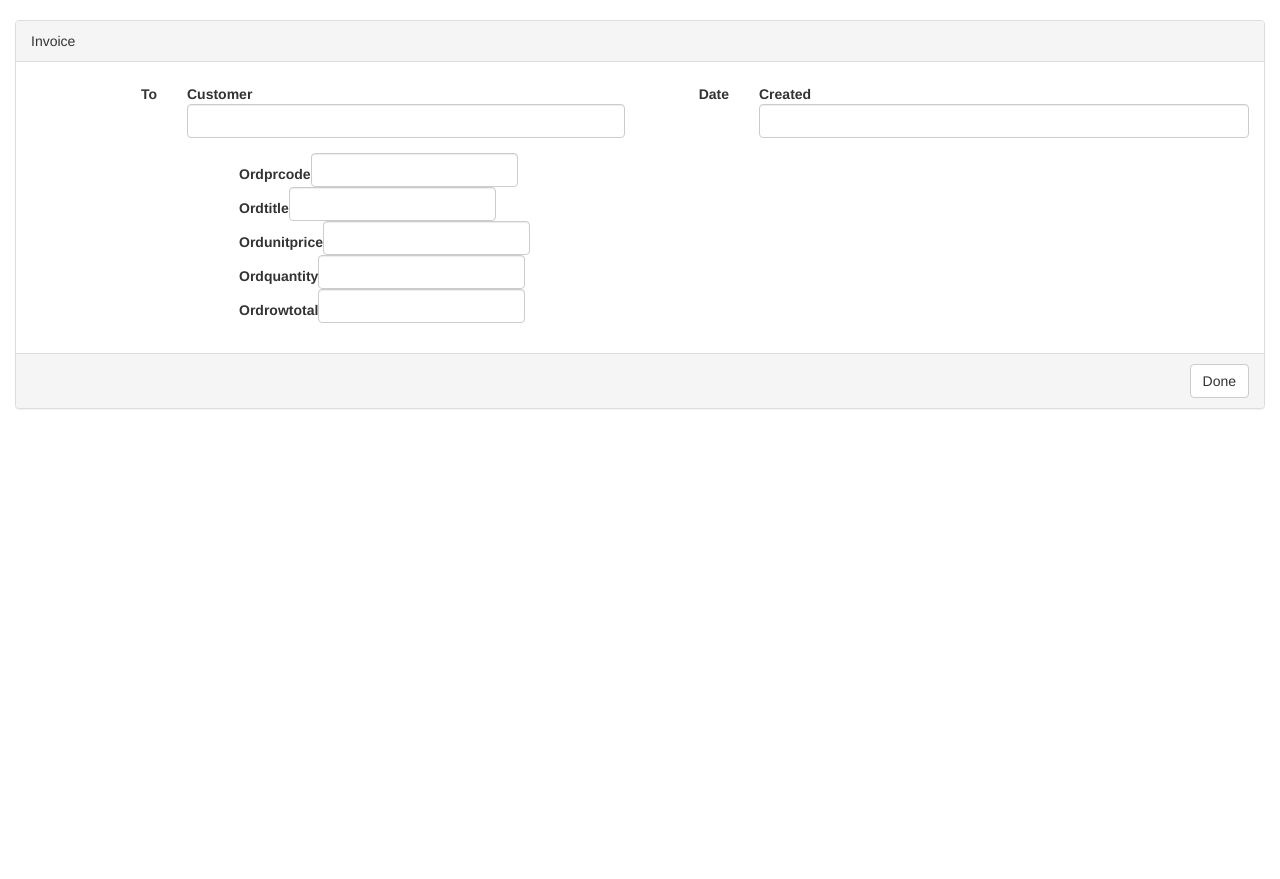
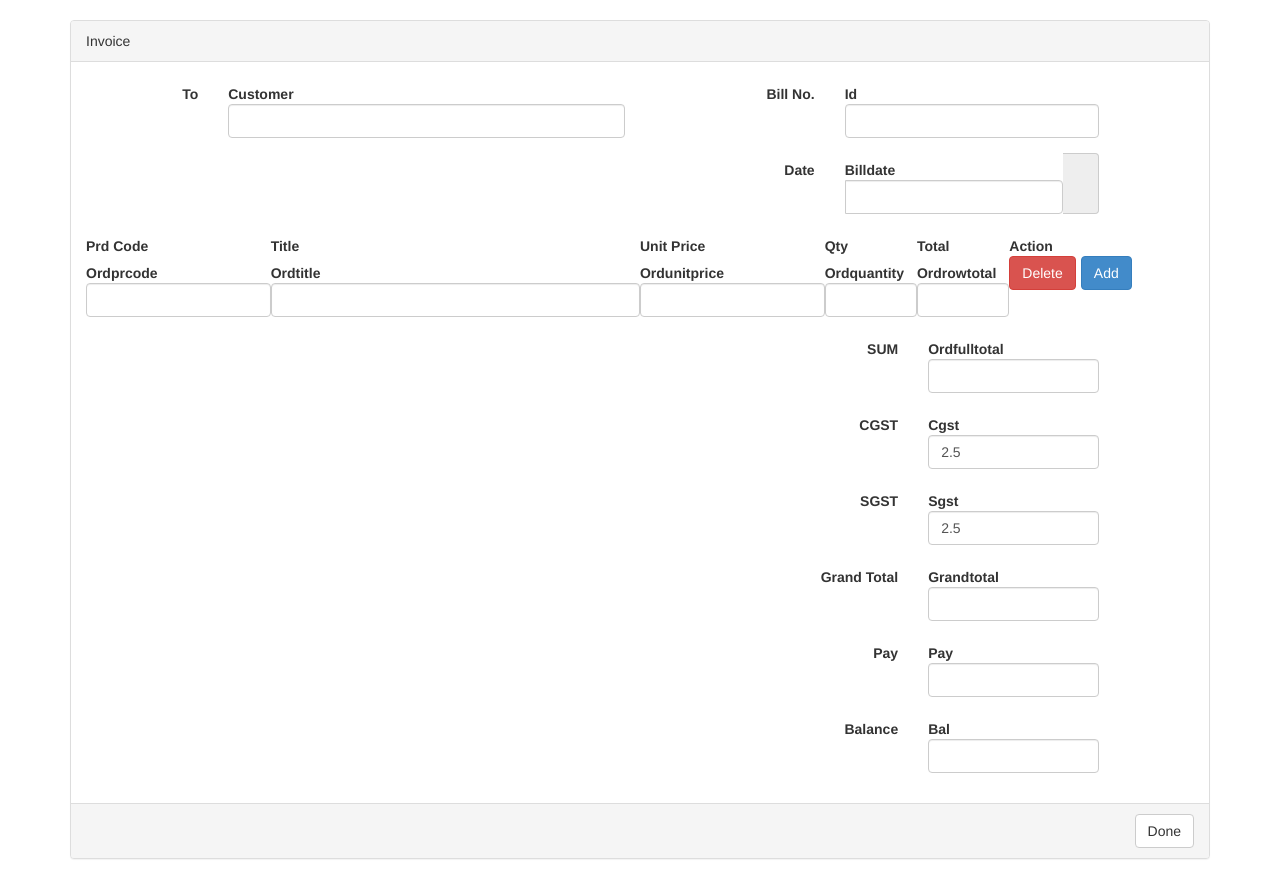
Before and after one commit to mohit444/biller, a CakePHP app: the page made by app/View/Orders/index.ctp in a window 1280 px wide. Shown: the part 52-931 px from the top of the page. Before the commit the page ends 461 px from the top, so only its background shows below. Run offline with PHP 8.4 and a stand-in for CakePHP, Linux system fonts and the light colour scheme; the template is opened without the code that fills it, so the values that code supplies are empty; form fields are guessed from the names that the template uses; some libraries are stand-ins or nearby versions; some web fonts are replaced.

Commit message:
Add inputs

```diff
--- a/app/View/Orders/index.ctp
+++ b/app/View/Orders/index.ctp
@@ -1,5 +1,11 @@
 <?php echo $this->Html->script('jquery.min'); ?>
-<div class="container-fluid">
+<!-- Include Bootstrap Datepicker -->
+<link rel="stylesheet" href="//cdnjs.cloudflare.com/ajax/libs/bootstrap-datepicker/1.3.0/css/datepicker.min.css" />
+<link rel="stylesheet" href="//cdnjs.cloudflare.com/ajax/libs/bootstrap-datepicker/1.3.0/css/datepicker3.min.css" />
+
+<script src="//cdnjs.cloudflare.com/ajax/libs/bootstrap-datepicker/1.3.0/js/bootstrap-datepicker.min.js"></script>
+
+<div class="container">
     <div class="panel panel-default">
         <div class="panel-heading">Invoice</div>
         <div class="panel-body">
@@ -9,36 +15,123 @@
                     <div class="form-group">
                         <label class="col-md-3  control-label">To</label>
                         <div class="col-md-9">
-                            <?php echo $this->Form->input('Customer.Customer', array('class'=>'form-control','size'=>3)); ?>
+                            <?php echo $this->Form->input('Customer.Customer', array('class'=>'form-control','size'=>4)); ?>
                         </div>
                     </div>
                 </div>
-                <div class="col-md-6">
+                <div class="col-md-4 col-md-offset-1 ">
                     <div class="form-group" >
-                        <label class="col-md-2  control-label">Date</label>
-                        <div class="col-md-10">
-                            <?php echo $this->Form->input('created', array('class'=>'form-control',
-                            'div' => array('class' => 'form-inline'))); ?>
+                        <label class="col-md-3 control-label">Bill No.</label>
+                        <div class="col-md-9">
+                            <?php echo $this->Form->input('id', array('class'=>'form-control')); ?>
+                        </div>
+                    </div>
+                    <div class="form-group" >
+                        <label class="col-md-3  control-label">Date</label>
+                        <div class="col-md-9 date">
+                            <div class="input-group input-append date" id="datePicker">
+                                <?php echo $this->Form->input('billdate', array('class'=>'form-control','name'=>'date')); ?>
+                                <span class="input-group-addon add-on"><span class="glyphicon glyphicon-calendar"></span></span>
+                            </div>
                         </div>
                     </div>
                 </div>
             </div>
             <?php echo $this->Form->create('Order',array('class'=> 'form-horizontal', 'inputDefaults'=>array('label'=>false)));?>
             <div class="row">
-                <div class="col-md-8 col-md-offset-2">
+                <div class="col-md-12">
+                    <div class="col-md-2">
                         <div class="form-group">
-                        <div class="col-md-12">
-                            <div class="form-inline">
+                            <label class="control-label">Prd Code</label>
                             <?php echo $this->Form->input('ordprcode', array('class'=>'form-control')); ?>
+                        </div>
+                    </div>
+                    <div class="col-md-4">
+                        <div class="form-group">
+                            <label class="control-label">Title</label>
                             <?php echo $this->Form->input('ordtitle', array('class'=>'form-control')); ?>
+                        </div>
+                    </div>
+                    <div class="col-md-2">
+                        <div class="form-group">
+                            <label class="control-label">Unit Price</label>
                             <?php echo $this->Form->input('ordunitprice', array('class'=>'form-control')); ?>
+                        </div>
+                    </div>
+                    <div class="col-md-1">
+                        <div class="form-group">
+                            <label class="control-label">Qty</label>
                             <?php echo $this->Form->input('ordquantity', array('class'=>'form-control')); ?>
+                        </div>
+                    </div>
+                    <div class="col-md-1">
+                        <div class="form-group">
+                            <label class="control-label">Total</label>
                             <?php echo $this->Form->input('ordrowtotal', array('class'=>'form-control')); ?>
+                        </div>
+                    </div>
+
+                    <div class="col-md-2">
+                        <div class="form-group">
+                            <label class="control-label">Action</label>
+                            <div class="row">
+                                <div class="col-md-4">
+                                <?php echo $this->Form->submit('Delete',array('class'=> 'btn btn-danger')); ?>
+                                </div>
+                                <div class="col-md-6">
+                                <?php echo $this->Form->submit('Add',array('class'=> 'btn btn-primary')); ?>
                                 </div>
                             </div>
                         </div>
                     </div>
                 </div>
+                <div class="col-md-10 col-md-offset-1">
+                    <?php echo $this->Form->create('Bill',array('class'=> 'form-horizontal', 'inputDefaults'=>array('label'=>false)));?>
+                    <div class="pull-right">
+                        <div class="form-group">
+                            <label class="col-md-5 control-label">SUM</label>
+                            <div class="col-md-7">
+                                <?php echo $this->Form->input('ordfulltotal', array('class'=>'form-control')); ?>
+                            </div>
+                        </div>
+                        <div class="form-group">
+                            <label class="col-md-5 control-label">CGST</label>
+                            <div class="col-md-7">
+                                <?php echo $this->Form->input('cgst', array('class'=>'form-control','value'=>2.5)); ?>
+                            </div>
+                        </div>
+                        <div class="form-group">
+                            <label class="col-md-5 control-label">SGST</label>
+                            <div class="col-md-7">
+                                <?php echo $this->Form->input('sgst', array('class'=>'form-control','value'=>2.5)); ?>
+                            </div>
+                        </div>
+                        <div class="form-group">
+                            <label class="col-md-5 control-label">Grand Total</label>
+                            <div class="col-md-7">
+                                <?php echo $this->Form->input('grandtotal', array('class'=>'form-control')); ?>
+                            </div>
+                        </div>
+                        <div class="form-group">
+                            <label class="col-md-5 control-label">Pay</label>
+                            <div class="col-md-7">
+                                <?php echo $this->Form->input('pay', array('class'=>'form-control')); ?>
+                            </div>
+                        </div>
+                        <div class="form-group">
+                            <label class="col-md-5 control-label">Balance</label>
+                            <div class="col-md-7">
+                                <?php echo $this->Form->input('bal', array('class'=>'form-control')); ?>
+                            </div>
+                        </div>
+                    </div>
+                </div>
+            </div> <!-- ---- END ROWS -------- -->
+
+
+
+
+
         </div>
         <div class="panel-footer clearfix">
             <div class="pull-right">
@@ -48,3 +141,14 @@
         </div>
     </div>
 </div>
+
+<script>
+$(document).ready(function(){
+    $('#datePicker').datepicker({
+        format:'dd/mm/yyyy',
+        todayHighlight:true,
+        autoclose:true
+    });
+    $('#datePicker').datepicker("setDate", "0");
+});
+</script>
```
Lines whose indentation alone changed are shown as unchanged.
